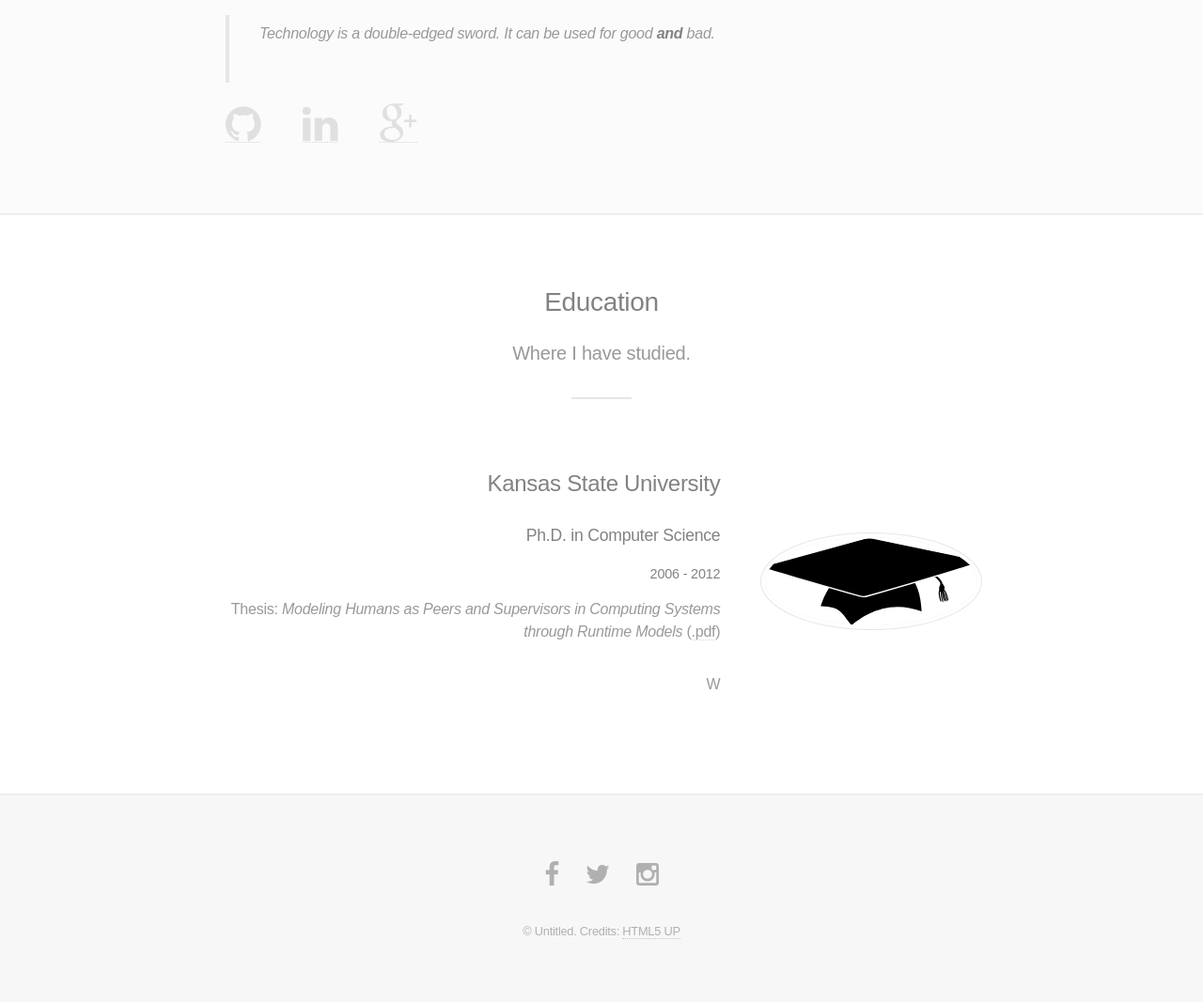
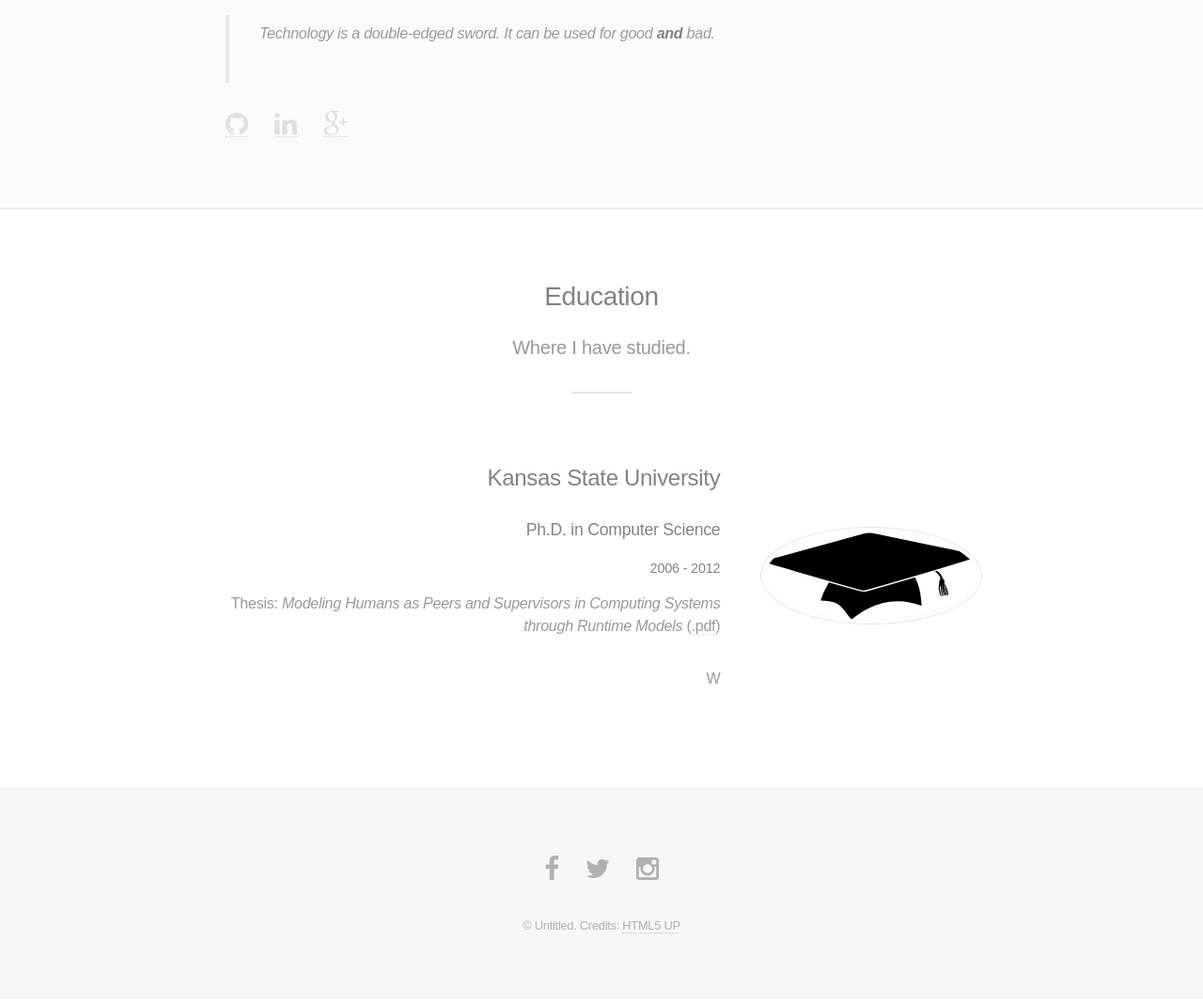
Before and after one commit to ChristopherZhong/christopherzhong.github.io, a Jekyll site: the page built from index.html, in a window 1280 px wide. Shown: the part 1760-2827 px from the top of the page at 94% size. Built offline with Jekyll 4.4.1, drawn with Linux system fonts in a browser that asks for light colours; nearby versions of some CDN libraries.

Commit message:
Remove `major` style

```diff
--- a/_includes/bio.md
+++ b/_includes/bio.md
@@ -18,7 +18,7 @@ Ahh, the wonders of technology. But remember that:
 
 > Technology is a double-edged sword. It can be used for good **and** bad.
 </section>
-<ul class="icons major">
+<ul class="icons">
   <li><a href="https://github.com/{{ site.github.username }}"><span class="icon fa-github"><span class="label">{{ site.github.username }}</span></span></a></li>
   <li><a href="https://www.linkedin.com/in/{{ site.linkedin.username }}"><span class="icon fa-linkedin"><span class="label">{{ site.linkedin.username }}</span></span></a></li>
   <li><a href="https://plus.google.com/+{{ site.google_plus.username }}"><span class="icon fa-google-plus"><span class="label">{{ site.google_plus.username }}</span></span></a></li>
```
